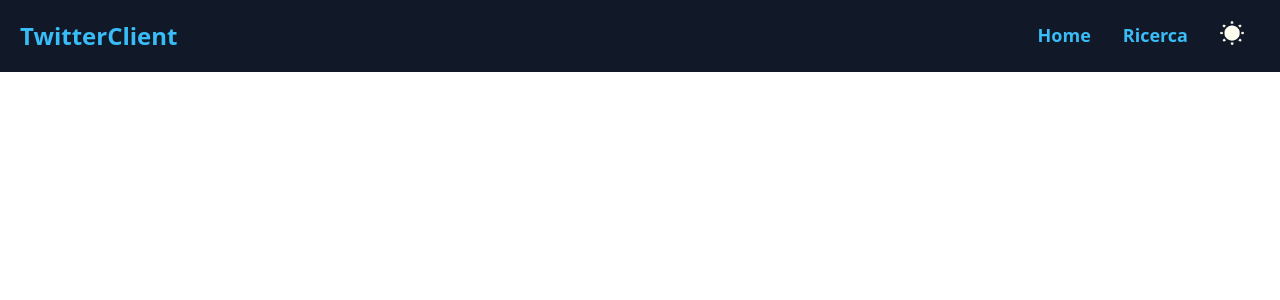
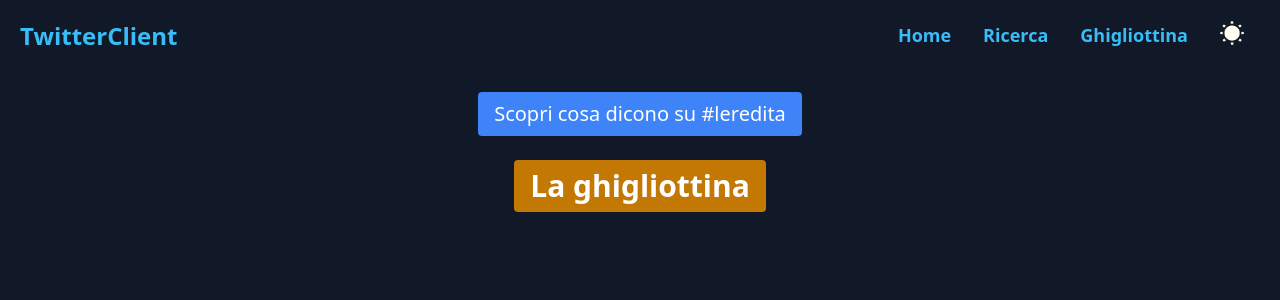
Before and after one commit to jortikcode/twitter-client-swe, a React (Create React App) app in the folder frontend/: page /ghigliottina in a window 1280 px wide. Shown: the top 300 px of the page. Built offline with nearby package versions, Linux system fonts and the light colour scheme; no server answers.

Commit message:
ghigliottina route

```diff
--- a/frontend/src/App.js
+++ b/frontend/src/App.js
@@ -6,6 +6,7 @@
 import MapView from './screens/MapView';
 import ChartsView from './screens/ChartsView';
 import TweetsView from './screens/TweetsView';
+import Ghigliottina from './screens/Ghigliottina';
 
 
 function App() {
@@ -21,6 +22,7 @@
             <Route path='/search/charts' element={<ChartsView />} />
             <Route path='/search/tweets' element={<TweetsView />} />
           </Route>
+          <Route path='/ghigliottina' element={<Ghigliottina />} />
         </Routes>
       </BrowserRouter>
     </div>
--- a/frontend/src/components/Navbar.js
+++ b/frontend/src/components/Navbar.js
@@ -17,6 +17,9 @@
 						<Link to='/search/all' className="text-lg font-semibold dark:text-sky-400 hover:text-cyan-500 duration-500">Ricerca</Link>
 					</li>
 					<li className="mx-4 mt-4 md:my-0">
+						<Link to='/ghigliottina' className="text-lg font-semibold dark:text-sky-400 hover:text-cyan-500 duration-500">Ghigliottina</Link>
+					</li>
+					<li className="mx-4 mt-4 md:my-0">
 						<TogglerColor />
 					</li>
 				</ul>
--- /dev/null
+++ b/frontend/src/screens/Ghigliottina.js
@@ -0,0 +1,47 @@
+import { useEffect } from 'react';
+import { useDispatch, useSelector } from 'react-redux';
+import { useNavigate } from 'react-router-dom'
+import { clearTweets, loadingAction, solutionsAction } from '../actions/customActions';
+import TweetList from '../components/TweetList';
+
+const Ghigliottina = () => {
+    const navigate = useNavigate();
+    const dispatch = useDispatch();
+    useEffect(() => {
+        dispatch(clearTweets());
+    }, [dispatch])
+    const { textTweets, isLoading } = useSelector(state => state.tweets);
+    const navigationHandler = async (path) => {
+        navigate(path);
+    }
+    return (
+        <div className="flex flex-col w-full min-h-screen h-auto p-5 items-center dark:bg-gray-900 gap-y-6" >
+            <button
+            className="md:text-xl text-lg dark:text-white bg-blue-500 hover:bg-blue-700 text-white py-2 px-4 rounded"
+            type="submit"
+            onClick={e => navigationHandler("/search/all")}>
+            Scopri cosa dicono su #leredita
+            </button>
+            <button
+            className="md:text-3xl text-lg dark:text-white bg-yellow-500 hover:bg-yellow-700 text-white font-bold py-2 px-4 rounded"
+            type="submit"
+            onClick={e => {
+                dispatch(loadingAction(true));
+                dispatch(solutionsAction())
+            }}>
+            La ghigliottina
+            </button>
+            { (isLoading)  && (
+            <div className="pt-5" role="status">
+                <svg className="inline mr-2 w-10 h-10 text-gray-200 animate-spin dark:text-gray-600 fill-blue-600" viewBox="0 0 100 101" fill="none" xmlns="http://www.w3.org/2000/svg">
+                    <path d="M100 50.5908C100 78.2051 77.6142 100.591 50 100.591C22.3858 100.591 0 78.2051 0 50.5908C0 22.9766 22.3858 0.59082 50 0.59082C77.6142 0.59082 100 22.9766 100 50.5908ZM9.08144 50.5908C9.08144 73.1895 27.4013 91.5094 50 91.5094C72.5987 91.5094 90.9186 73.1895 90.9186 50.5908C90.9186 27.9921 72.5987 9.67226 50 9.67226C27.4013 9.67226 9.08144 27.9921 9.08144 50.5908Z" fill="currentColor"/>
+                    <path d="M93.9676 39.0409C96.393 38.4038 97.8624 35.9116 97.0079 33.5539C95.2932 28.8227 92.871 24.3692 89.8167 20.348C85.8452 15.1192 80.8826 10.7238 75.2124 7.41289C69.5422 4.10194 63.2754 1.94025 56.7698 1.05124C51.7666 0.367541 46.6976 0.446843 41.7345 1.27873C39.2613 1.69328 37.813 4.19778 38.4501 6.62326C39.0873 9.04874 41.5694 10.4717 44.0505 10.1071C47.8511 9.54855 51.7191 9.52689 55.5402 10.0491C60.8642 10.7766 65.9928 12.5457 70.6331 15.2552C75.2735 17.9648 79.3347 21.5619 82.5849 25.841C84.9175 28.9121 86.7997 32.2913 88.1811 35.8758C89.083 38.2158 91.5421 39.6781 93.9676 39.0409Z" fill="currentFill"/>
+                </svg>
+                <span className="sr-only">Loading...</span>
+            </div>
+            )}
+            { (textTweets.length > 0) && <TweetList /> }
+        </div>
+    );
+};
+export default Ghigliottina;
```
